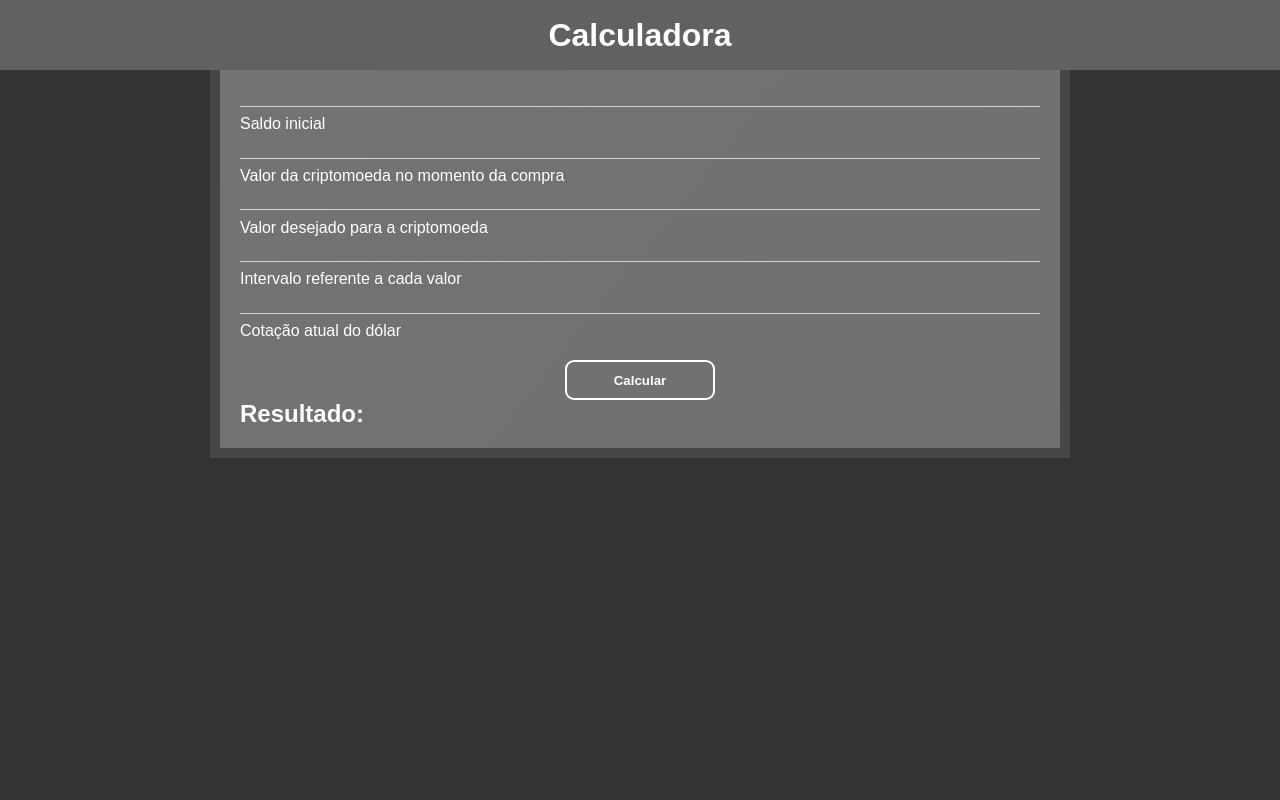
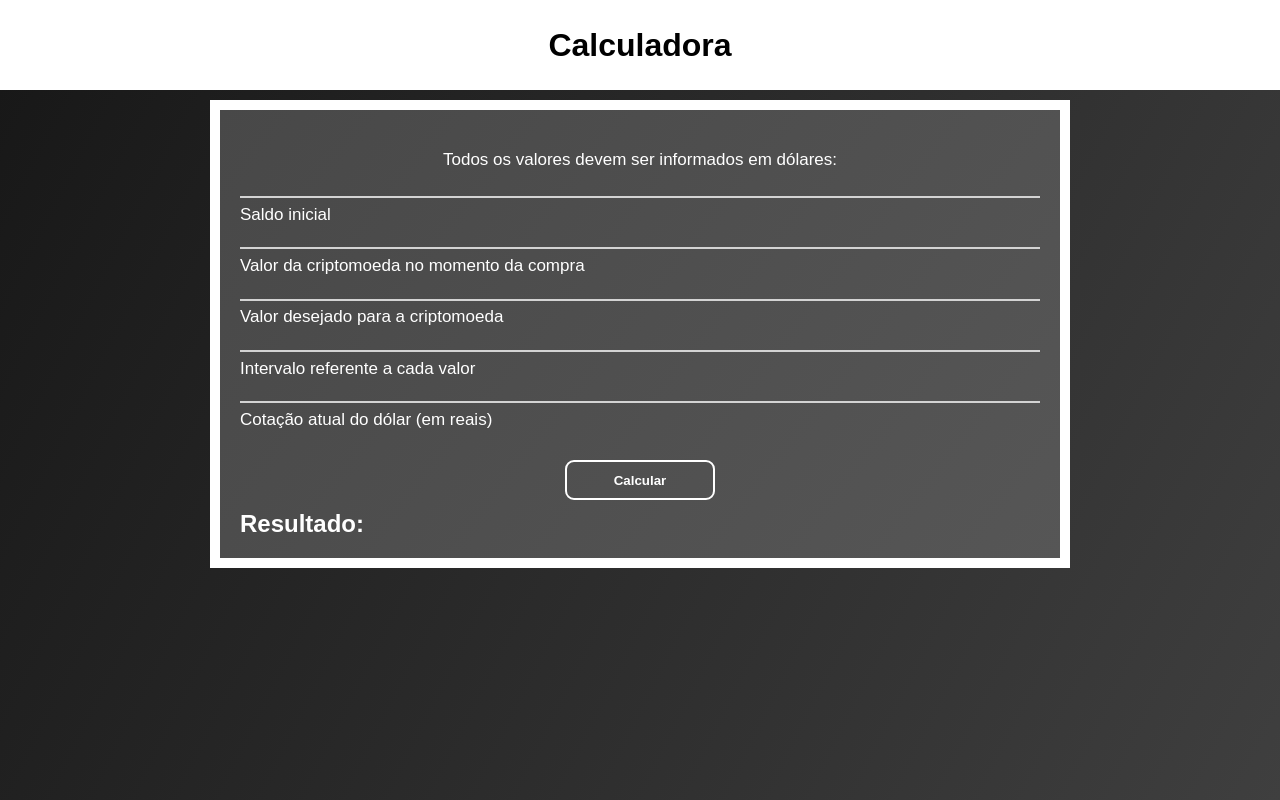
Before and after one commit to nicolasmacardoso/CRYPTOCALC, a plain HTML site: page index.html in a window 1280 px wide. Drawn offline with Linux system fonts and the light colour scheme.

Commit message:
Ajustes gerais nos estilos e informações

```diff
--- a/index.html
+++ b/index.html
@@ -18,7 +18,11 @@
     </header>
 
     <main>
-        <section>
+        <section class="dados-container">
+            <h3>
+                Todos os valores devem ser informados em dólares:
+            </h3>
+
             <div class="input-container">
                 <input class="variavel-input" id="salinicial">
                 <label for="salinicial">Saldo inicial</label>
@@ -33,7 +37,7 @@
                 <label for="intervalo">Intervalo referente a cada valor</label>
 
                 <input class="variavel-input" id="dolar">
-                <label for="dolar">Cotação atual do dólar</label>
+                <label for="dolar">Cotação atual do dólar (em reais)</label>
             </div>
 
             <div class="btn-container">
@@ -56,12 +60,3 @@
     </footer>
 </body>
 </html>
-
-<!--
-const salinicial = 4150;
-const criptcompra  = 215;
-
-const criptmax     = 265;
-const intervalo  = 1;
-
-const dolar      = 6.17; -->
--- a/script.js
+++ b/script.js
@@ -7,7 +7,7 @@ function calculaCripto () {
     const intervalo    = parseFloat($("#intervalo").val());
     const dolar        = parseFloat($("#dolar").val());
 
-    const criptprecos = Array.from({ length: Math.floor((criptmax - criptcompra) / intervalo) + 1 }, (_, i) => criptcompra + i * intervalo);
+    const criptprecos = Array.from({ length: Math.floor((criptmax - criptcompra) / intervalo) + 1 }, (_, i) => criptcompra + i * intervalo * 2);
 
     const lucros = [];
 
--- a/style.css
+++ b/style.css
@@ -6,25 +6,43 @@
 }
 
 body {
-    background: #343434;
-    height: 100vh;
+    background: linear-gradient(117deg, #171717, #3f3f3f);
+    min-height: 100vh;
 }
 
 main {
     max-width: 800px;
-    margin: auto;
+    margin: 10px auto 0;
     padding: 20px;
-    background: linear-gradient(128deg, #737373, #707070);
-    border: 10px solid #464646;
-    border-top: 0;
+    background: linear-gradient(128deg, #484848, #565656);
+    border: 10px solid #ffffff;
 }
 
 header {
     display: flex;
     justify-content: center;
     align-items: center;
-    height: 70px;
-    background: #616161;
+    height: 90px;
+    background: #ffffff;
+}
+
+h1 {
+    color: black;
+}
+
+label {
+    font-size: 17px;
+}
+
+h3 {
+    text-align: center;
+    font-size: 17px;
+    font-weight: normal;
+}
+
+.dados-container {
+    display: grid;
+    grid-template-rows: 50px auto 60px;
 }
 
 .input-container {
@@ -44,8 +62,8 @@ header {
 
 .variavel-input {
     background: transparent;
-    border: 1px solid lightgray;
-    border-width: 0 0 1px 0;
+    border: 0;
+    border-bottom: 2px solid lightgray;
     padding-left: 5px;
     font-size: 14px;
 }
```
